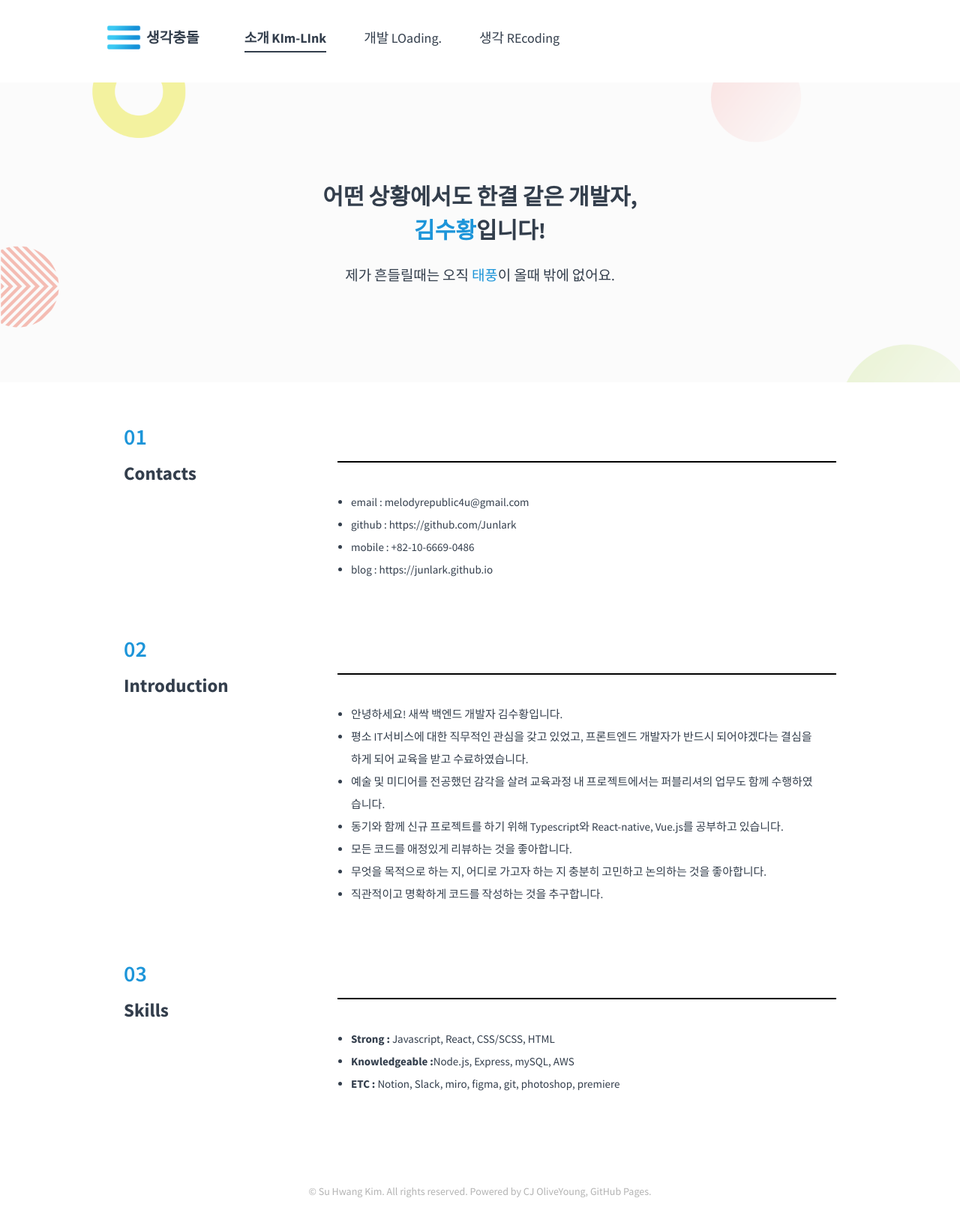
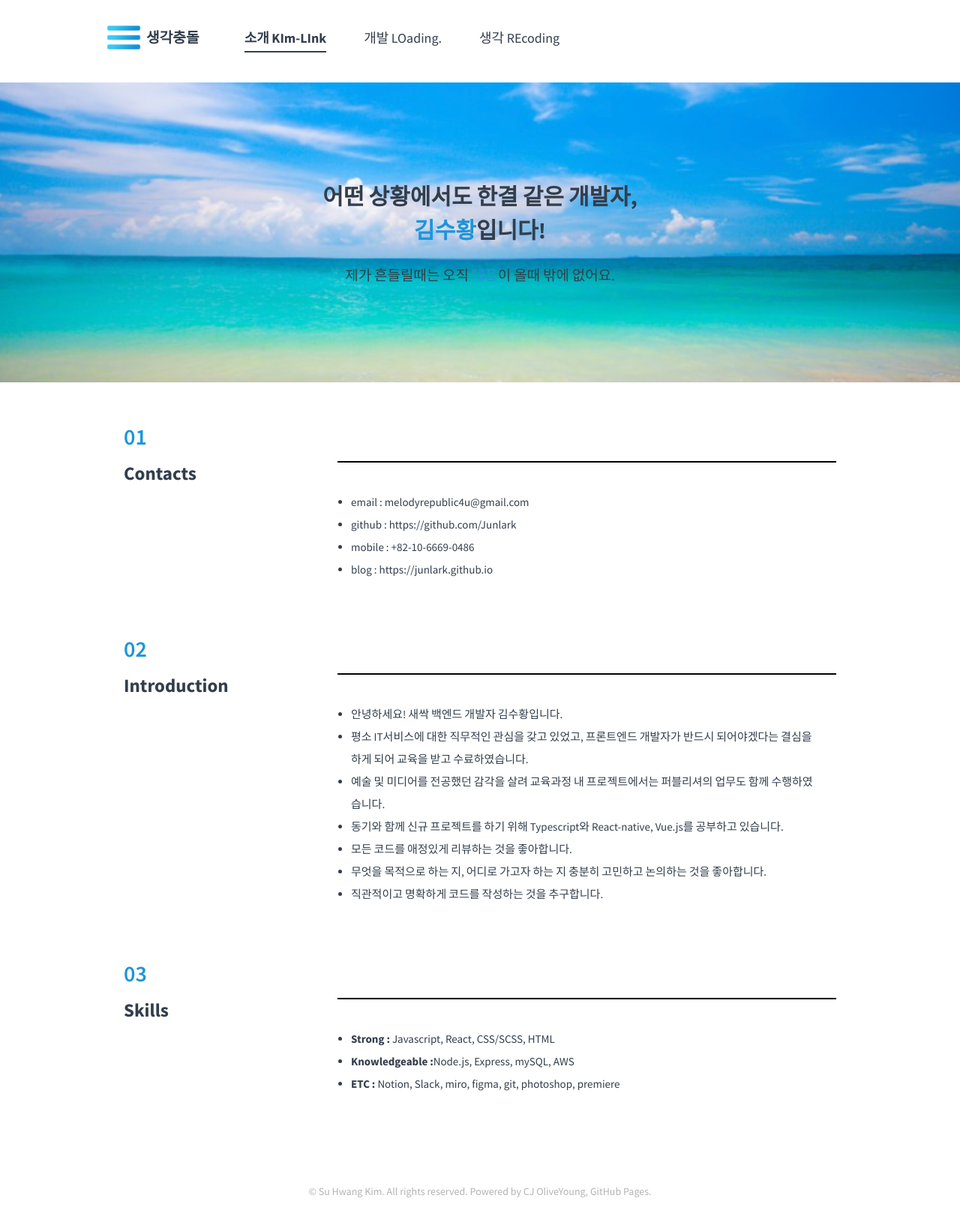
Before and after one commit to Kim-Link/Kim-Link.github.io, a Jekyll site: the page built from about/index.md, in a window 1280 px wide. Shown: the whole page at 75% size. Built offline with Jekyll 4.4.1, drawn with Linux system fonts in a browser that asks for light colours.

Commit message:
change bg image 02-> 03

```diff
--- a/_includes/about-banner.html
+++ b/_includes/about-banner.html
@@ -1,7 +1,7 @@
 <div class="about-banner">
   <div class="content">
 
-    <div class="overlay" style="background: url('/meta/page_bg_02.png')"></div>
+    <div class="overlay" style="background: url('/meta/page_bg_03.png')"></div>
     <div class="text-wrapper">
       <div class="main-title">
               <span class="no-wrap">
```
Also changed, not shown: meta/page_bg_03.png (added), 2 other files.
